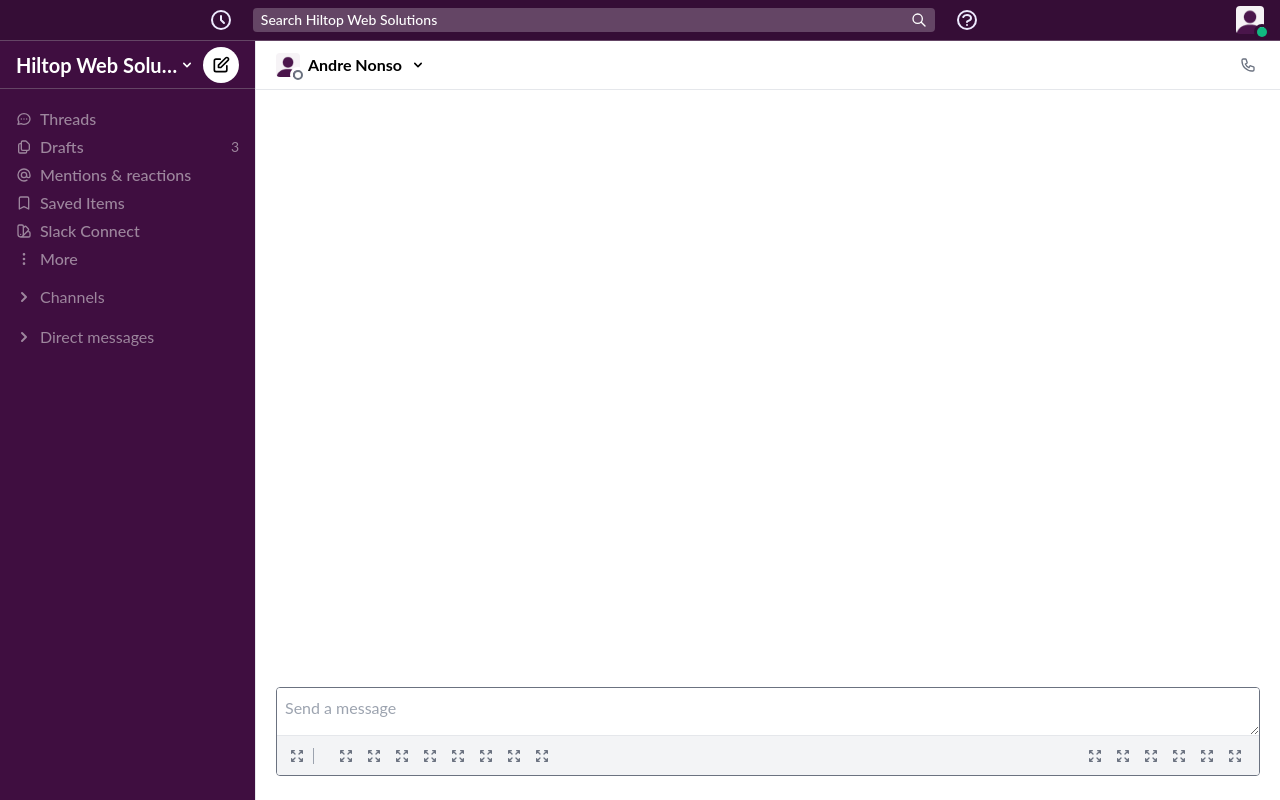
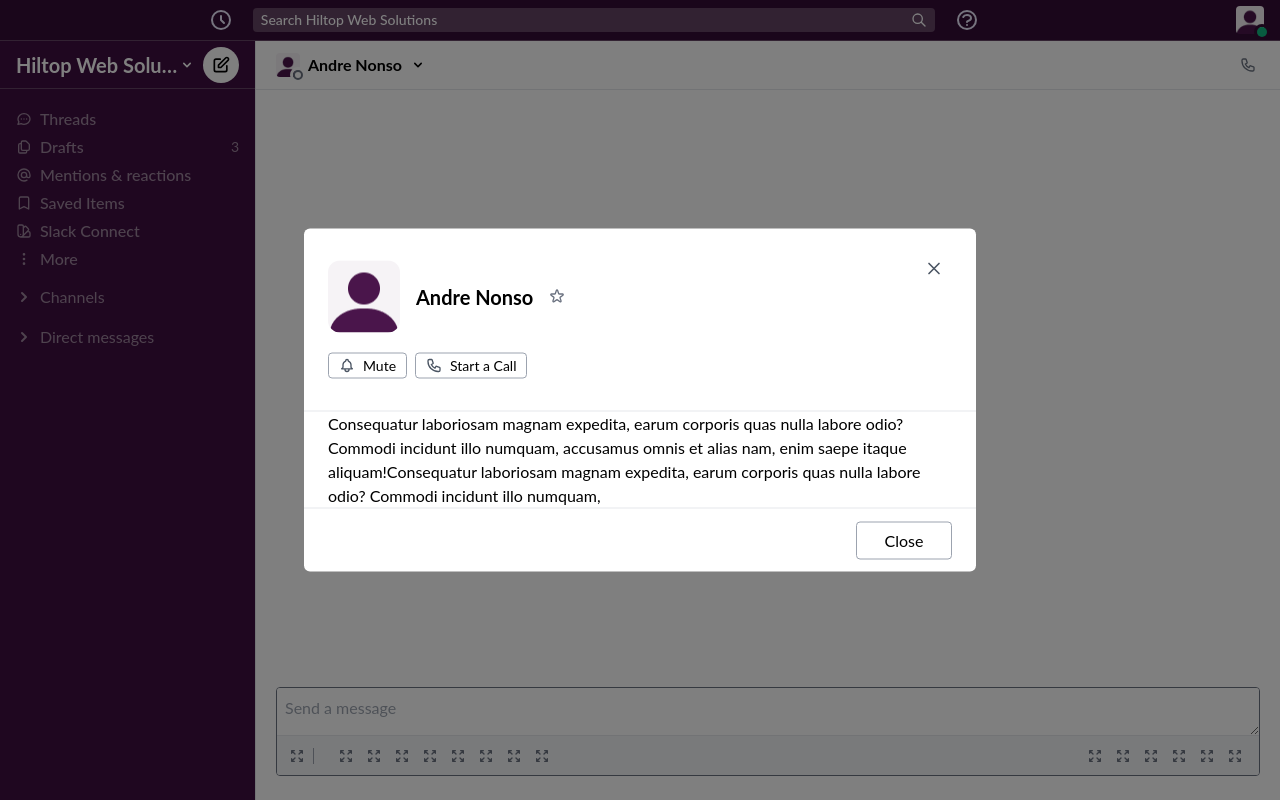
Before and after one commit to buchi-1996/Slack-build, a React (Create React App) app: page / in a window 1280 px wide. Both pictures are taken after a click on the button "Andre Nonso". Built offline with nearby package versions, Linux system fonts and the light colour scheme.

Commit message:
new commit modal

```diff
--- a/src/App.js
+++ b/src/App.js
@@ -1,13 +1,16 @@
+import React, {useState} from 'react';
 import Header from './components/Header';
 import Main from './components/Main';
 
+
 function App() {
+  const [isModal, setIsModal] = useState(false)
   return (
     <div className="flex flex-col h-screen">
       {/* Header */}
       <Header />
       {/* Main */}
-      <Main />
+      <Main isModal={isModal} setIsModal={setIsModal} />
     </div>
   );
 }
--- a/src/components/Chat.js
+++ b/src/components/Chat.js
@@ -1,9 +1,12 @@
 import React from 'react'
+import Modal from './Modal';
+import UserModal from './UserModal';
 
-const Chat = ({ isDrawerOpen, setIsDrawerOpen, isMobile, setIsMobile }) => {
+const Chat = ({isModal, setIsModal, isDrawerOpen, setIsDrawerOpen, isMobile, setIsMobile }) => {
 
     return (
         <div className="flex-1 h-full flex flex-col">
+            {isModal && (<Modal Template={UserModal} setIsModal={setIsModal} heading="Andre Nonso" />)}
             {/* Chat Header  */}
             <div className="flex flex-row items-center justify-between  px-4 h-12 py-6 border-b">
                 <div className="flex flex-row items-center">
@@ -12,7 +15,7 @@
                             <path stroke-linecap="round" stroke-linejoin="round" stroke-width="2" d="M4 6h16M4 12h16M4 18h7" />
                         </svg>
                     </span>
-                    <button className="flex items-center space-x-2 hover:bg-gray-100 rounded-md font-semibold py-1 px-1">
+                    <button onClick={() => setIsModal(!isModal)} className="flex items-center space-x-2 hover:bg-gray-100 rounded-md font-semibold py-1 px-1">
                         <div className="relative">
                             <img src="./assets/slack-avatar.png" alt="" className="rounded object-contain w-6 h-6 flex-none" />
                             <div className="absolute right-0 bottom-0 transform translate-y-1.5 translate-x-1.5 rounded-full border-3 border-white">
--- a/src/components/Main.js
+++ b/src/components/Main.js
@@ -2,7 +2,7 @@
 import Chat from './Chat'
 import Sidebar from './Sidebar'
 
-const Main = () => {
+const Main = ({isModal, setIsModal}) => {
     const [isDrawerOpen, setIsDrawerOpen] = useState(false);
     const [isMobile, setIsMobile] = useState(null);
     // useEffect(() => {
@@ -28,7 +28,7 @@
             {/* sidebar */}
             <Sidebar isDrawerOpen={isDrawerOpen} />
             {/* main chatroom */}
-            <Chat isMobile={isMobile} setIsMobile={setIsMobile} isDrawerOpen={isDrawerOpen} setIsDrawerOpen={setIsDrawerOpen} />
+            <Chat isModal={isModal} setIsModal={setIsModal} isMobile={isMobile} setIsMobile={setIsMobile} isDrawerOpen={isDrawerOpen} setIsDrawerOpen={setIsDrawerOpen} />
         </div>
     )
 }
--- /dev/null
+++ b/src/components/Modal.js
@@ -0,0 +1,56 @@
+import React from 'react'
+
+const Modal = ({setIsModal, Template, heading }) => {
+    return (
+        <>
+            <button onClick={() => setIsModal(false)} className="cursor-default bg-black opacity-50 fixed inset-0 z-50 h-full w-full" />
+            <div className="bg-white rounded-md w-11/12 h-auto max-h-96 max-w-2xl z-50 fixed right-1/2 left-1/2 top-1/2 transform -translate-x-1/2 -translate-y-1/2 flex flex-col justify-between shadow-5xl ">
+                <div className="border-b py-8 px-6">
+                <div className=" flex-none flex items-center justify-between ">
+                    <div className="flex flex-row items-center space-x-4">
+                    <img src="./assets/medium-avatar.png" alt="" className="rounded-xl object-cover w-auto h-auto flex-none" />
+                        <h1 className="font-bold text-xl">{heading}</h1>
+                        <span className="text-gray-500">
+                        <svg xmlns="http://www.w3.org/2000/svg" class="h-4 w-4" fill="none" viewBox="0 0 24 24" stroke="currentColor">
+  <path stroke-linecap="round" stroke-linejoin="round" stroke-width="2" d="M11.049 2.927c.3-.921 1.603-.921 1.902 0l1.519 4.674a1 1 0 00.95.69h4.915c.969 0 1.371 1.24.588 1.81l-3.976 2.888a1 1 0 00-.363 1.118l1.518 4.674c.3.922-.755 1.688-1.538 1.118l-3.976-2.888a1 1 0 00-1.176 0l-3.976 2.888c-.783.57-1.838-.197-1.538-1.118l1.518-4.674a1 1 0 00-.363-1.118l-3.976-2.888c-.784-.57-.38-1.81.588-1.81h4.914a1 1 0 00.951-.69l1.519-4.674z" />
+</svg>
+                        </span>
+                    </div>
+                    <button onClick={() => setIsModal(false)} className="text-gray-600 rounded p-2 hover:bg-gray-100 -mt-14 flex justify-center items-center">
+                        <svg xmlns="http://www.w3.org/2000/svg" class="h-5 w-5" fill="none" viewBox="0 0 24 24" stroke="currentColor">
+                            <path stroke-linecap="round" stroke-linejoin="round" stroke-width="2" d="M6 18L18 6M6 6l12 12" />
+                        </svg>
+                    </button>
+                </div>
+                <div className="mt-5 flex space-x-2 items-center">
+                    <button className="text-sm items-center flex space-x-2 py-0.5 px-2.5 border border-gray-400 rounded">
+                        <span className="text-gray-600">
+                        <svg xmlns="http://www.w3.org/2000/svg" class="h-4 w-4" fill="none" viewBox="0 0 24 24" stroke="currentColor">
+  <path stroke-linecap="round" stroke-linejoin="round" stroke-width="2" d="M15 17h5l-1.405-1.405A2.032 2.032 0 0118 14.158V11a6.002 6.002 0 00-4-5.659V5a2 2 0 10-4 0v.341C7.67 6.165 6 8.388 6 11v3.159c0 .538-.214 1.055-.595 1.436L4 17h5m6 0v1a3 3 0 11-6 0v-1m6 0H9" />
+</svg>
+                        </span>
+                        <span>Mute</span>
+                    </button>
+                    <button className="text-sm items-center flex space-x-2 py-0.5 px-2.5 border border-gray-400 rounded">
+                        <span className="text-gray-600">
+                        <svg xmlns="http://www.w3.org/2000/svg" class="h-4 w-4" fill="none" viewBox="0 0 24 24" stroke="currentColor">
+  <path stroke-linecap="round" stroke-linejoin="round" stroke-width="2" d="M3 5a2 2 0 012-2h3.28a1 1 0 01.948.684l1.498 4.493a1 1 0 01-.502 1.21l-2.257 1.13a11.042 11.042 0 005.516 5.516l1.13-2.257a1 1 0 011.21-.502l4.493 1.498a1 1 0 01.684.949V19a2 2 0 01-2 2h-1C9.716 21 3 14.284 3 6V5z" />
+</svg>
+                        </span>
+                        <span>Start a Call</span>
+                    </button>
+                </div>
+                </div>
+                <div className="overflow-auto h-auto px-6">
+                    <Template />
+                </div>
+                <div className="border-t h-16 flex-none flex items-center justify-end px-6">
+                    <button  onClick={() => setIsModal(false)} className="border border-gray-400 rounded w-24 p-1.5 hover:bg-gray-100">Close</button>
+                </div>
+
+            </div>
+        </>
+    )
+}
+
+export default Modal
--- a/src/components/Sidebar.js
+++ b/src/components/Sidebar.js
@@ -3,8 +3,11 @@
 
 const Sidebar = ({isDrawerOpen}) => {
     console.log(isDrawerOpen);
+
+
+
     return (
-            <div style={{ minWidth: 230 }} className={` ${!isDrawerOpen ? '-translate-x-full sm:translate-x-0 absolute sm:relative duration-500 transition-all' : `translate-x-0 ${isDrawerOpen ? 'absolute sm:relative duration-200 transition-all' : 'relative' }`} flex flex-col min-h-full h-64 md:justify-between w-1/5 border-r bg-side-purple z-50  transform`}>
+            <div style={{ minWidth: 230 }} className={` ${!isDrawerOpen ? '-translate-x-full sm:translate-x-0 absolute sm:relative duration-500 transition-all' : `translate-x-0 ${isDrawerOpen ? 'absolute sm:relative duration-200 transition-all' : 'relative' }`} flex flex-col min-h-full md:justify-between w-1/5 border-r bg-side-purple z-50  transform`}>
             <div className="flex flex-row items-center px-4 py-2 h-12 border-b border-light-purple">
                 <h1 className="truncate text-xl font-bold flex-1 text-white">Hiltop Web Solutions</h1>
                 <div className="flex flex-row items-center space-x-2">
@@ -20,7 +23,7 @@
                     </span>
                 </div>
             </div>
-            <div className="pt-4 pb-10 overflow-auto flex-1">
+            <div className="sidebar-scroll pt-4 pb-10 overflow-auto flex-1">
                 {[
                     {
                         sidebarOption: 'Threads', num: '', icon: (<svg xmlns="http://www.w3.org/2000/svg" class="h-4 w-4" fill="none" viewBox="0 0 24 24" stroke="currentColor">
--- /dev/null
+++ b/src/components/UserModal.js
@@ -0,0 +1,12 @@
+import React from 'react'
+
+const UserModal = () => {
+    return (
+        <div className="">
+            <p className=" text-black"> Consequatur laboriosam magnam expedita, earum corporis quas nulla labore odio? Commodi incidunt illo numquam, accusamus omnis et alias nam, enim saepe itaque aliquam!Consequatur laboriosam magnam expedita, earum corporis quas nulla labore odio? Commodi incidunt illo numquam,</p>
+
+        </div>
+    )
+}
+
+export default UserModal
--- a/src/index.css
+++ b/src/index.css
@@ -10,7 +10,22 @@
         @apply font-lato
     }
 
-    .scroll {
-        color: green;
+    .sidebar-scroll::-webkit-scrollbar{
+        display: none;
+        width: 8px;
+        background: transparent;
+        padding: 0 20px
+    }
+
+    .sidebar-scroll:hover::-webkit-scrollbar{
+        display: block;
+        transition: all .50s ease;
+    }
+
+    .sidebar-scroll::-webkit-scrollbar-thumb{
+        width: 4px;
+        height: 20px;
+        @apply bg-light-purple;
+        border-radius: 45px;
     }
 }
```
Also changed, not shown: public/assets/medium-avatar.png (added).
